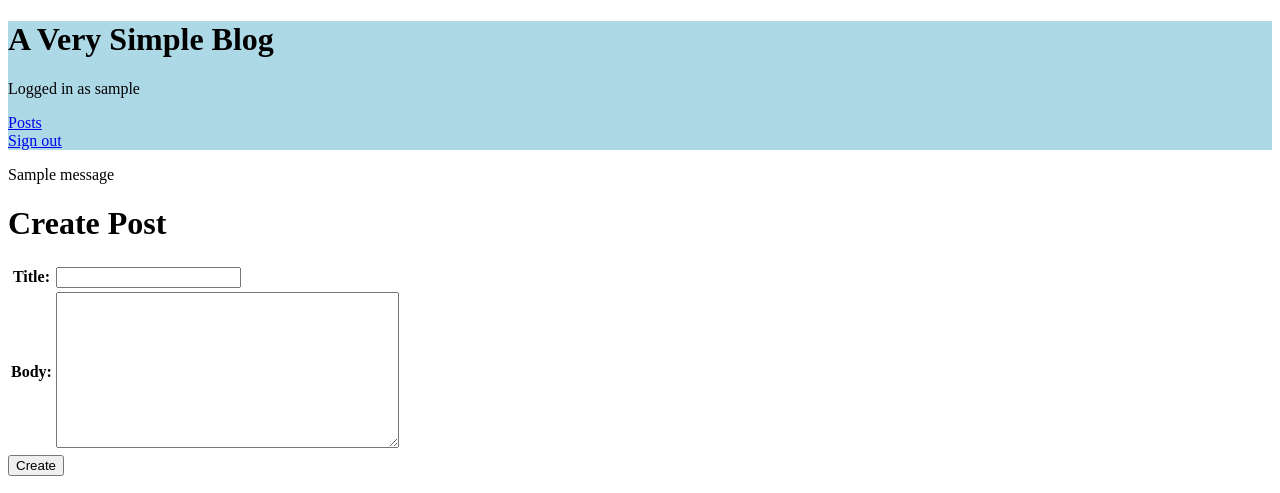
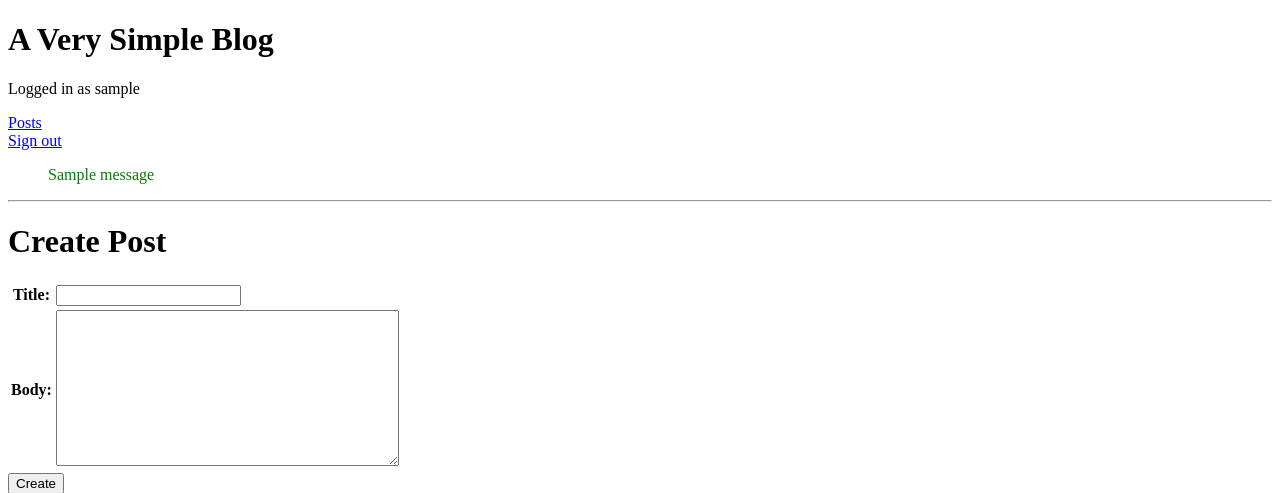
Before and after one commit to irvadm/asimpleblog, a Django app: page /posts/create/ in a window 1280 px wide. Shown: the top 493 px of the page. Run offline with Django 3.2, Linux system fonts and the light colour scheme; a user stored in the database is signed in; tables that the repository leaves empty hold one stand-in row (values such as "Sample post"); one stand-in notice (Sample message) is shown.

Commit message:
Add color to messages

```diff
--- a/asimpleblog/settings/base.py
+++ b/asimpleblog/settings/base.py
@@ -71,6 +71,9 @@ USE_L10N = True
 
 USE_TZ = True
 
+LOGIN_REDIRECT_URL = '/signin/'
+LOGIN_URL = 'signin'
+LOGOUT_URL = 'signout'
 
 # Static files (CSS, JavaScript, Images)
 # https://docs.djangoproject.com/en/2.1/howto/static-files/
--- a/auth/urls.py
+++ b/auth/urls.py
@@ -2,7 +2,7 @@ from django.urls import path
 from . import views
 
 urlpatterns = [
-    path('signup/', views.signup, name='signup'),
-    path('signin/', views.signin, name='signin'),
-    path('signout/', views.signout, name='signout'),
+    path('signup', views.signup, name='signup'),
+    path('signin', views.signin, name='signin'),
+    path('signout', views.signout, name='signout'),
 ]
--- a/posts/models.py
+++ b/posts/models.py
@@ -7,7 +7,7 @@ class Post(models.Model):
     title = models.CharField(max_length=50)
     body = models.TextField(max_length=500)
     creator = models.ForeignKey(
-        User, related_name='posts', on_delete=models.CASCADE)
+        User, related_name='posts', on_delete=models.CASCADE, null=True)
 
     created = models.DateTimeField(auto_now_add=True)
     updated = models.DateTimeField(auto_now=True)
--- a/posts/views.py
+++ b/posts/views.py
@@ -17,17 +17,21 @@ def post_detail(request, pk):
     return render(request, 'posts/post_detail.html', {'post': post})
 
 
+@login_required
 def post_create(request):
     if request.method == 'POST':
         form = PostForm(request.POST)
         if form.is_valid():
             new_post = form.save()
-            messages.success(request, 'New post successfully created!')
+            new_post.creator = request.user
+            new_post.save()
+            messages.add_message(request, messages.SUCCESS, 'New post successfully created!')
             return redirect(new_post.get_absolute_url())
     form = PostForm()
     return render(request, 'posts/post_create.html', {'form': form})
 
 
+@login_required
 def post_update(request, pk):
     post = get_object_or_404(Post, pk=pk)
     if request.method == 'POST':
@@ -41,6 +45,7 @@ def post_update(request, pk):
         return render(request, 'posts/post_update.html', {'form': form, 'post': post})
 
 
+@login_required
 def post_delete(request, pk):
     post = get_object_or_404(Post, pk=pk)
     if request.method == 'POST':
--- a/static/css/base.css
+++ b/static/css/base.css
@@ -1,3 +1,9 @@
-header {
-    background-color: lightblue;
+.messages {
+    list-style: none;
 }
+.messages > .success {
+    color: green;
+}
+.messages > .error {
+    color: red;
+}
--- a/templates/auth/signin.html
+++ b/templates/auth/signin.html
@@ -7,9 +7,7 @@
 
 <form action="{% url 'signin' %}" method="POST">
   {% csrf_token %}
-
-
-  {{ form.non_field_errors }}
+  <input type="hidden" name="next" value="{{ next}}">
   <table>
     <tr>
       <th><label for="username">Username: </label></th>
--- a/templates/base.html
+++ b/templates/base.html
@@ -28,7 +28,11 @@
       {% endif %}
     </nav>
   </header>
+
   {% include "messages.html" %}
+
+  <hr>
+
   <main>
     {% block main %}
     {% endblock %}
--- a/templates/messages.html
+++ b/templates/messages.html
@@ -1,5 +1,7 @@
 {% if messages %}
-{% for msg in messages %}
-<p>{{ msg }}</p>
-{% endfor %}
+<ul class="messages">
+  {% for msg in messages %}
+  <li class="{{ msg.tags }}">{{ msg }}</li>
+  {% endfor %}
+</ul>
 {% endif %}
--- a/templates/posts/post_detail.html
+++ b/templates/posts/post_detail.html
@@ -4,6 +4,9 @@
 
 {% block main %}
 <h1>{{ post.title }}</h1>
+<p>Submitted by {{ post.creator }}</p>
+<p>Created: {{ post.created }}</p>
+<p>Updated: {{ post.updated }}</p>
 <a href="{% url 'posts:post_update' post.pk %}">Edit</a>
 <a href="{% url 'posts:post_delete' post.pk %}">Delete</a>
 <p>{{ post.body }}</p>
```
Also changed, not shown: auth/views.py (+11 -5 lines), posts/migrations/0002_auto_20181217_1517.py (added).
